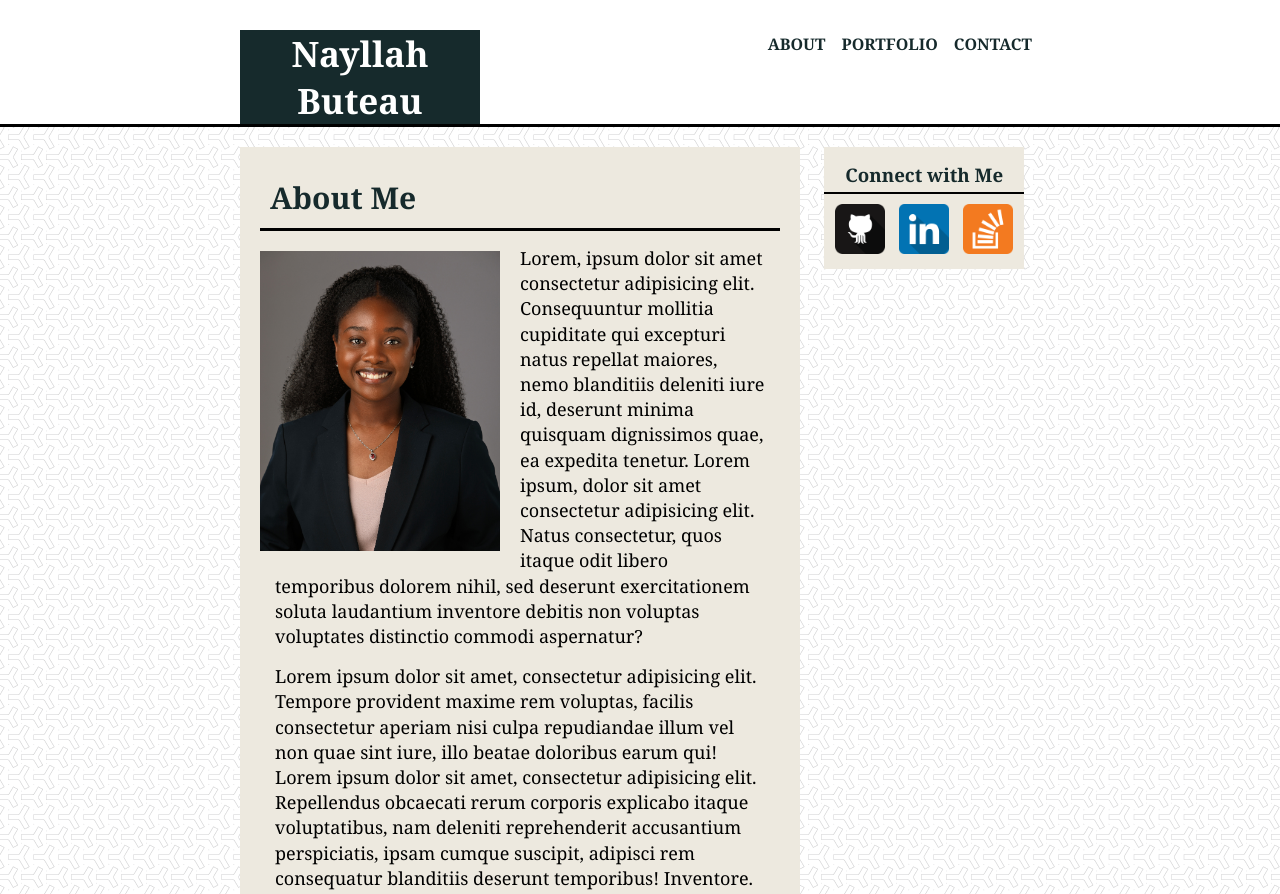
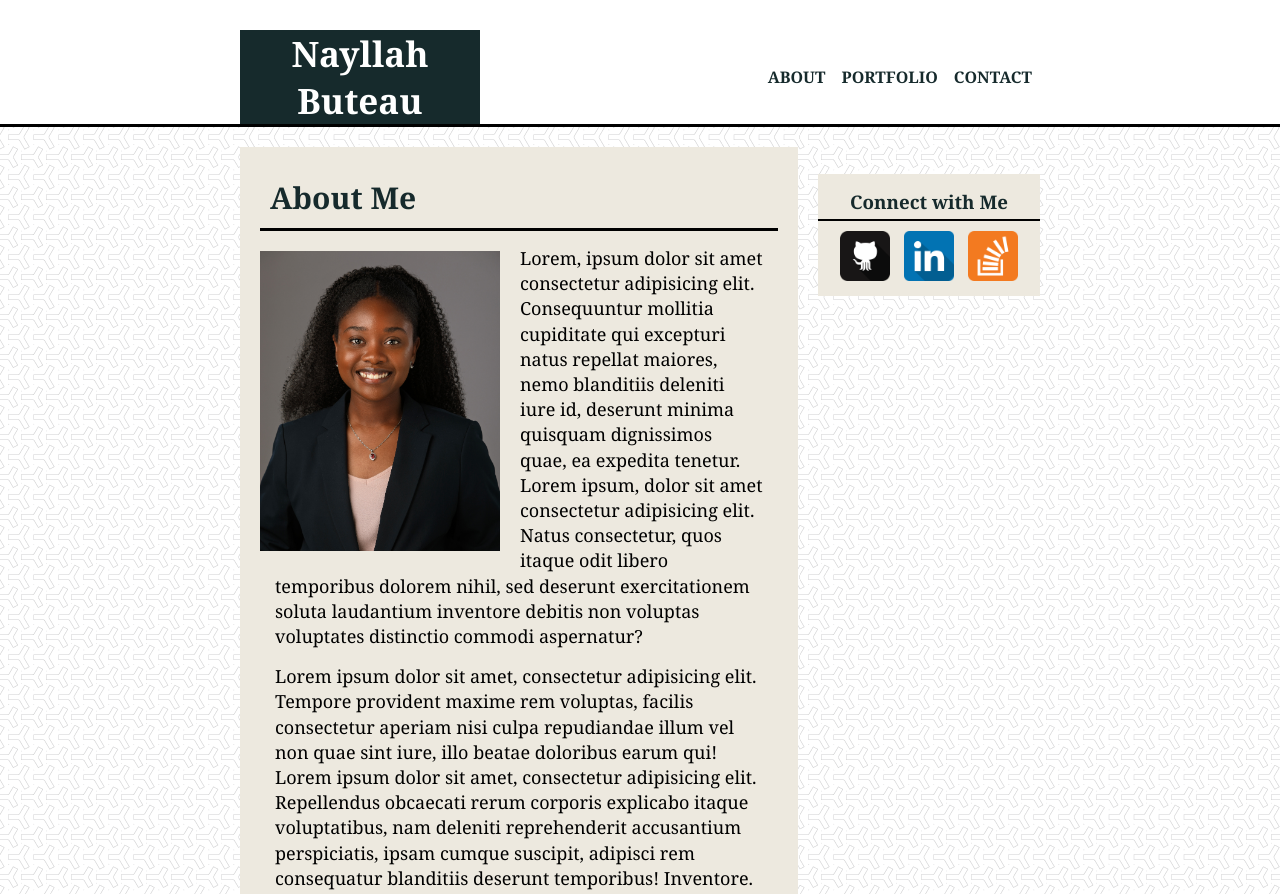
Before and after one commit to NayllahB/m6-hw6-Buteau-Nayllah, a plain HTML site: page index.html in a window 1280 px wide. Shown: the top 894 px of the page. Drawn offline with Linux system fonts and the light colour scheme.

Commit message:
updating css and html

```diff
--- a/index.html
+++ b/index.html
@@ -10,8 +10,9 @@
 <body>
     <header>
         <div class="container">
+            <h1 class="name">Nayllah Buteau</h1>
+
             <nav>
-                <h1 class="name">Nayllah Buteau</h1>
                 <a href="#">About</a>
                 <a href="#">Portfolio</a>
                 <a href="#">Contact</a>
--- a/styles.css
+++ b/styles.css
@@ -15,6 +15,13 @@ body {
 .container {
     max-width: 800px;
     margin: auto;
+    display: flex;
+    align-items: baseline;
+}
+
+header .container {
+    justify-content: center;
+    align-items: center;
 }
 
 header {
@@ -57,17 +64,14 @@ h2 {
 }
 
 main {
-    width: 65%;
-    display: inline-block;
     background: #ede9df;
     padding: 20px;
     margin: 20px 10px 20px 0px;
     justify-content: center;
+    flex: 1 70%;
 }
 
 aside {
-    width: 25%;
-    display: inline-block;
     vertical-align: top;
     background: #ede9df;
     text-align: center;
@@ -76,6 +80,7 @@ aside {
     font-size: 16px;
     color: #162a2c;
     padding-top: 10px;
+    flex: 1 30%;
 }
 
 h3 {
```
